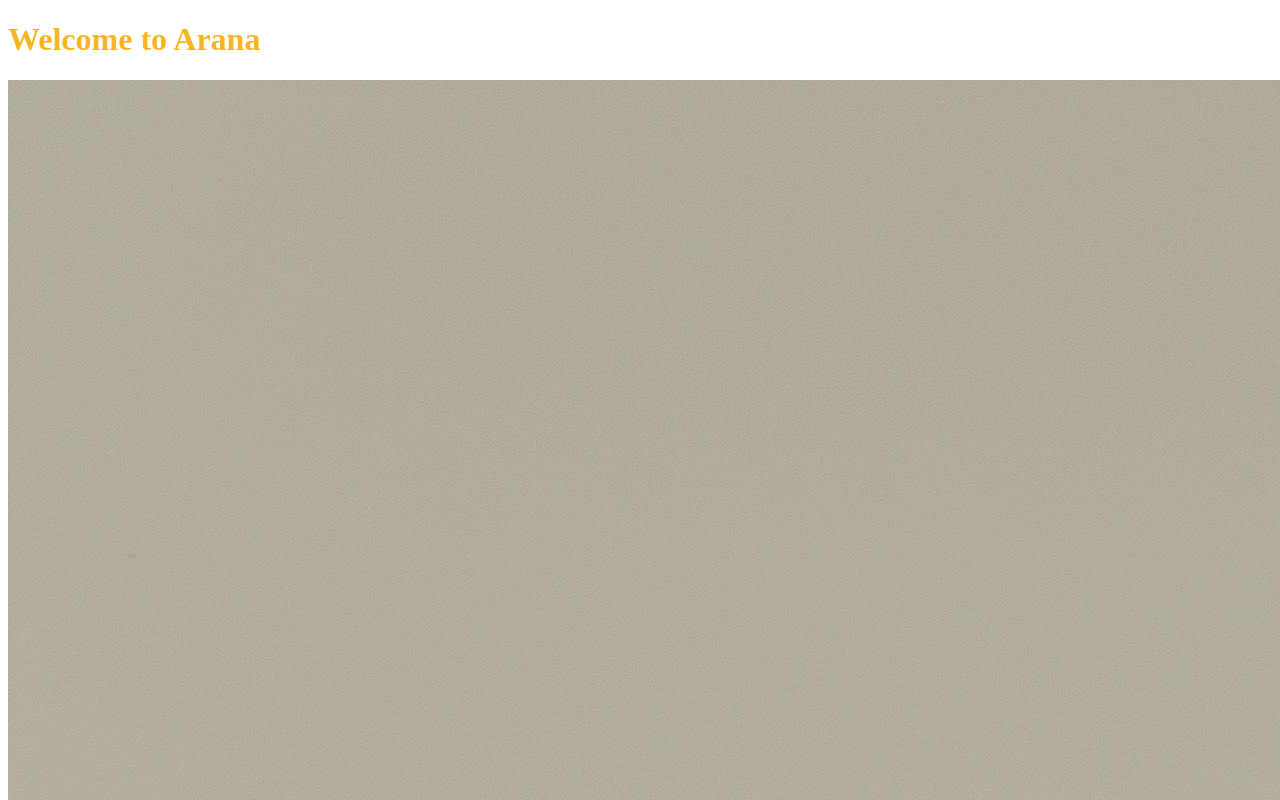
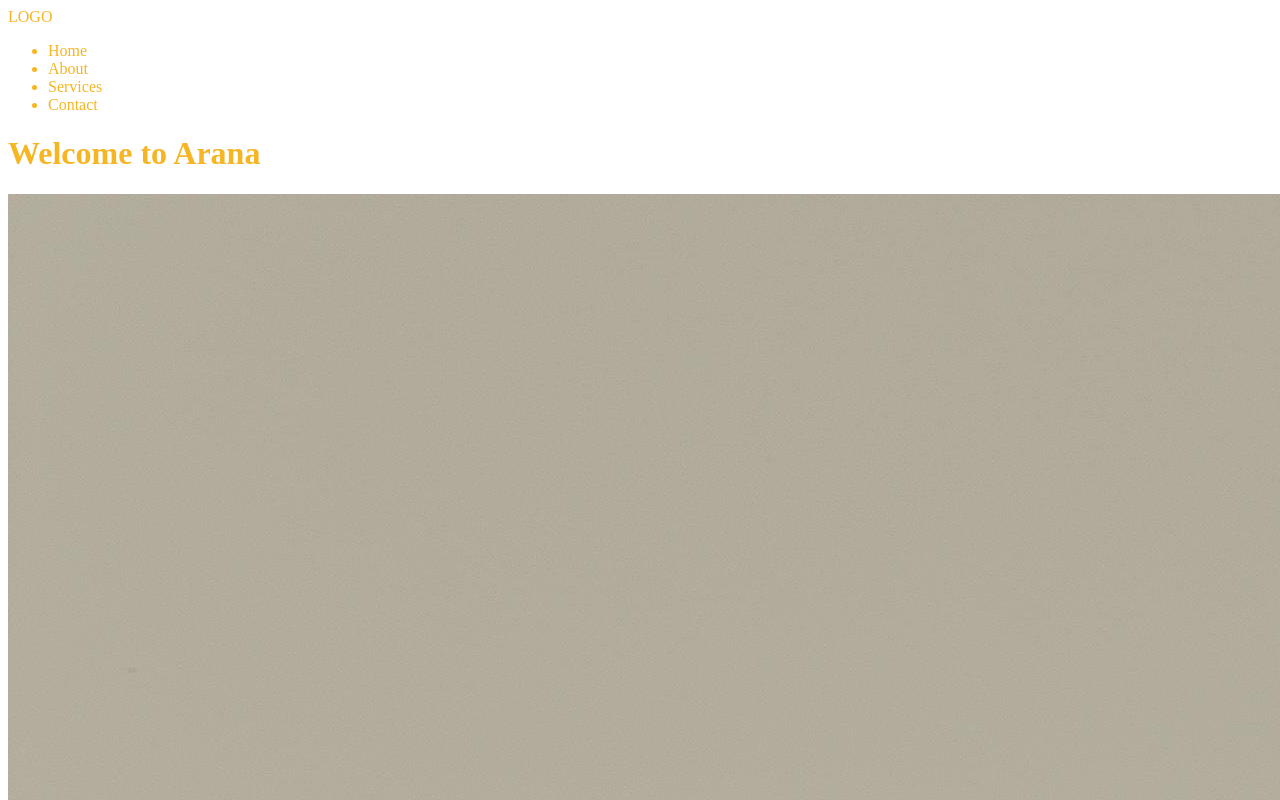
Before and after one commit to mrauthentik/Encanto, a React (Vite) app in the folder alaran/: page / in a window 1280 px wide. Shown: the top 800 px of the page. Built offline with nearby package versions, Linux system fonts and the light colour scheme; a web font is replaced by a local one.

Commit message:
feat: add Font Awesome icons and update NavBar component layout

```diff
--- a/alaran/package.json
+++ b/alaran/package.json
@@ -10,6 +10,9 @@
     "preview": "vite preview"
   },
   "dependencies": {
+    "@fortawesome/fontawesome-svg-core": "^6.7.2",
+    "@fortawesome/free-solid-svg-icons": "^6.7.2",
+    "@fortawesome/react-fontawesome": "^0.2.2",
     "framer-motion": "^11.16.4",
     "react": "^18.3.1",
     "react-dom": "^18.3.1"
--- a/alaran/src/components/NavBar.jsx
+++ b/alaran/src/components/NavBar.jsx
@@ -3,7 +3,19 @@ import React from 'react'
 const NavBar = () => {
   return (
     <div>
-
+       <nav>
+        <div className="logo"> LOGO</div>
+        <ul>
+          <li>Home</li>
+          <li>About</li>
+          <li>Services</li>
+          <li>Contact</li>
+        </ul>
+        <div className="icons">
+            <i className="fas fa-search"></i>
+            <i className="fas fa-shopping-cart"></i>
+        </div>
+       </nav>
     </div>
   )
 }
```
Also changed, not shown: 1 other file (tests, documents, lock files or other folders).
